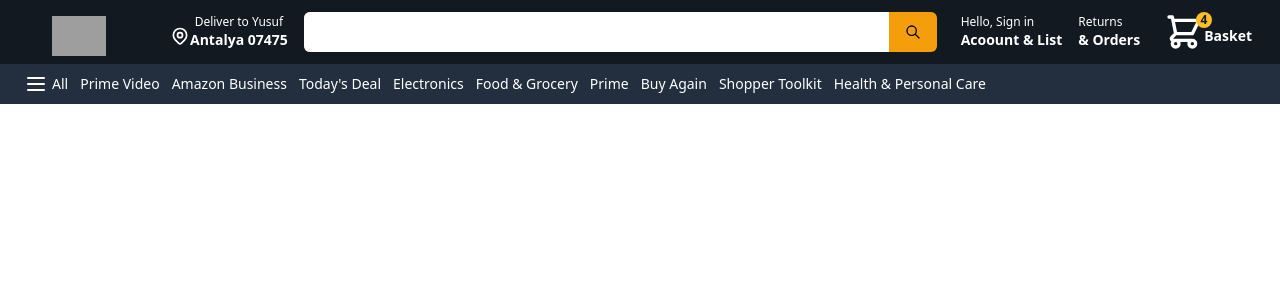
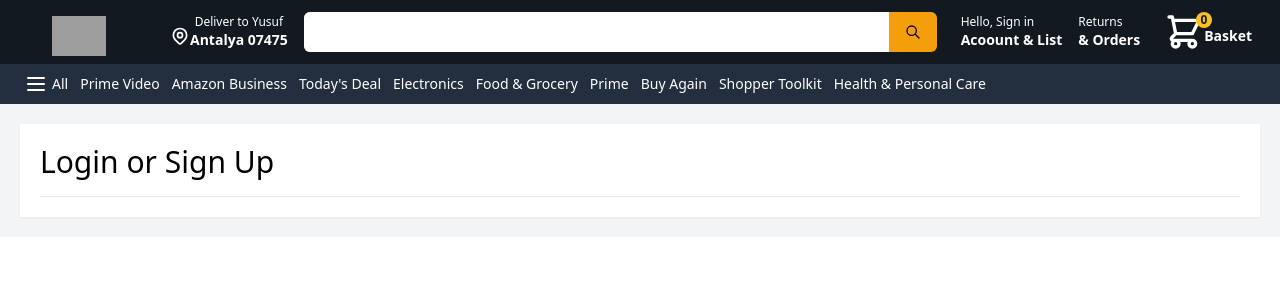
Before and after one commit to yusufxcingoz/amazon-app, a Next.js app: page /checkout in a window 1280 px wide. Shown: the top 300 px of the page. Built offline with nearby package versions, Linux system fonts and the light colour scheme; grey boxes are pictures that could not be loaded.

Commit message:
implemented checkout page and shopping cart items

```diff
--- a/src/components/Header.js
+++ b/src/components/Header.js
@@ -9,12 +9,16 @@
 import { signIn, singOut, useSession } from "next-auth/client";
 import { useAuth0 } from "@auth0/auth0-react";
 import { useRouter } from "next/router";
+import { useSelector } from "react-redux";
+import { selectItems } from "../slices/basketSlice";
 
 function Header() {
   const { loginWithRedirect, loginWithPopup, isAuthenticated, user, logout } =
     useAuth0();
   const isOpen = true;
   const router = useRouter();
+  const items = useSelector(selectItems);
+
   return (
     <header>
       <div className="flex items-center bg-amazon_blue p-1 flex-grow py-2 ">
@@ -84,8 +88,6 @@
                 <p className="font-extrabold md:text-sm">& Orders</p>
               </div>
             </div>
-
-
           )}
 
           <div
@@ -93,7 +95,7 @@
             className="relative link flex items-center "
           >
             <span className="absolute top-0 right-0  md:right-10 w-4 bg-yellow-400 rounded-full font-bold text-amazon_blue text-center">
-              4
+              {items.length}
             </span>
             <ShoppingCartIcon className="h-10" />
             <p className="font-extrabold md:text-sm hidden md:inline mt-2">
--- a/src/components/Product.js
+++ b/src/components/Product.js
@@ -2,12 +2,25 @@
 import { useState } from "react";
 import { StarIcon } from "@heroicons/react/solid";
 import Currency from "react-currency-formatter";
+import { useDispatch } from "react-redux";
+import { addToBasket } from "../slices/basketSlice";
 
 function Product({ id, title, price, description, category, image }) {
+  const dispatch = useDispatch();
   const rankingNumer = Math.floor(Math.random() * (5 - 1) + 1);
-
   const [rating] = useState(rankingNumer);
   const [primeDel] = useState(Math.random() < 0.5);
+  const addItemToBasket = () => {
+    const product = {
+      id,
+      title,
+      price,
+      description,
+      category,
+      image,
+    };
+    dispatch(addToBasket(product));
+  };
 
   return (
     <div className="relative flex flex-col m-5 bg-white z-30 p-10">
@@ -34,7 +47,9 @@
         </div>
       )}
 
-      <button className="mt-auto button">Add To Basket</button>
+      <button onClick={addItemToBasket} className="mt-auto button">
+        Add To Basket
+      </button>
     </div>
   );
 }
--- /dev/null
+++ b/src/components/ShoppingCart.js
@@ -0,0 +1,37 @@
+import { selectItems } from "../slices/basketSlice";
+import { useSelector } from "react-redux";
+
+function ShoppingCart() {
+  const items = useSelector(selectItems);
+  console.log(items);
+  return (
+    <div className="">
+      <div className="border-b w-full flex flex-col items-end ">
+        <p className="mx-16 ">Price</p>
+      </div>
+      <div className="flex flex-row m-5 p-5 border-b">
+        <div className="w-32">
+          <img
+            src="https://fakestoreapi.com/img/81fPKd-2AYL._AC_SL1500_.jpg"
+            alt=""
+          />
+        </div>
+        <div className="m-5 flex flex-col">
+          <h1 className="text-2xl link font-semibold">
+            Fjallraven - Foldsack No. 1 Backpack, Fits 15 Laptops
+          </h1>
+          <p>
+            Your perfect pack for everyday use and walks in the forest. Stash
+            your laptop (up to 15 inches) in the padded sleeve, your everyday
+          </p>
+          <div></div>
+        </div>
+        <div className="flex flex-row ">
+          <h1 className="text-xl font-semibold">$109.95</h1>
+        </div>
+      </div>
+    </div>
+  );
+}
+
+export default ShoppingCart;
--- a/src/pages/checkout.js
+++ b/src/pages/checkout.js
@@ -1,11 +1,31 @@
+import Image from "next/image";
 import Header from "../components/Header";
+import ShoppingCart from "../components/ShoppingCart";
+import { useAuth0 } from "@auth0/auth0-react";
 
 function Checkout() {
+  const { loginWithRedirect, loginWithPopup, isAuthenticated, user, logout } =
+    useAuth0();
   return (
     <div className="bg-gray-100">
       <Header />
 
-      <main className="lg:flex max-w-screen-xl mx-auto"></main>
+      <main className="lg:flex max-w-screen-xl mx-auto ">
+        <div className="flex-grow m-5 shadow-sm">
+          {isAuthenticated ? (
+            <div className="flex flex-col p-5 space-y-10 bg-white">
+              <h1 className="text-3xl  pb-4">Shopping Cart</h1>
+              <ShoppingCart />
+            </div>
+          ) : (
+            <div className="flex flex-col p-5 space-y-10 bg-white">
+              <h1 className="text-3xl border-b pb-4">Login or Sign Up</h1>
+            </div>
+          )}
+
+          <div className="bg-white w-84"></div>
+        </div>
+      </main>
     </div>
   );
 }
--- a/src/slices/basketSlice.js
+++ b/src/slices/basketSlice.js
@@ -8,7 +8,9 @@
   name: "basket",
   initialState,
   reducers: {
-    addToBasket: (state, action) => {},
+    addToBasket: (state, action) => {
+      state.items = [...state.items, action.payload];
+    },
     removeFromBasket: (state, action) => {},
   },
 });
```
